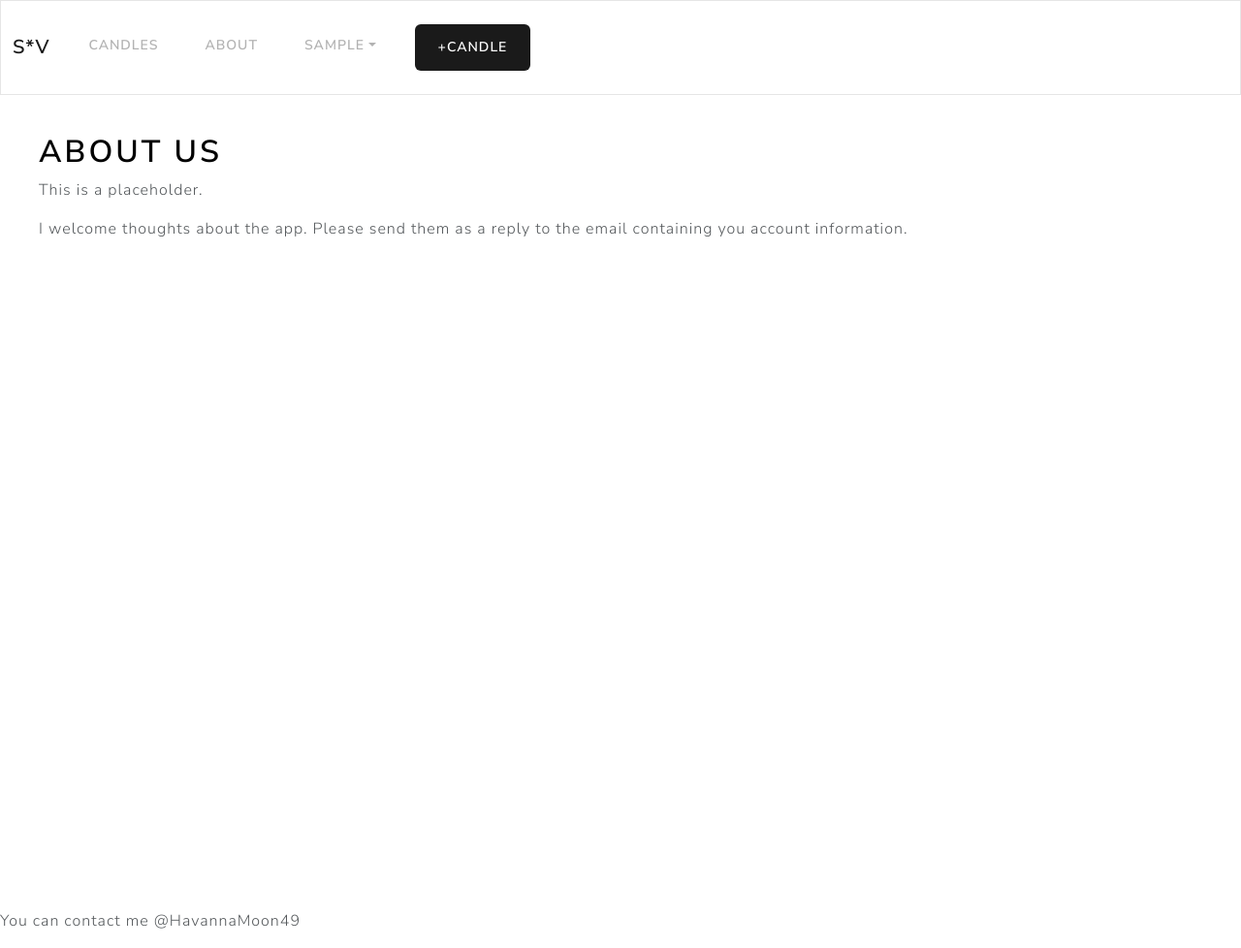
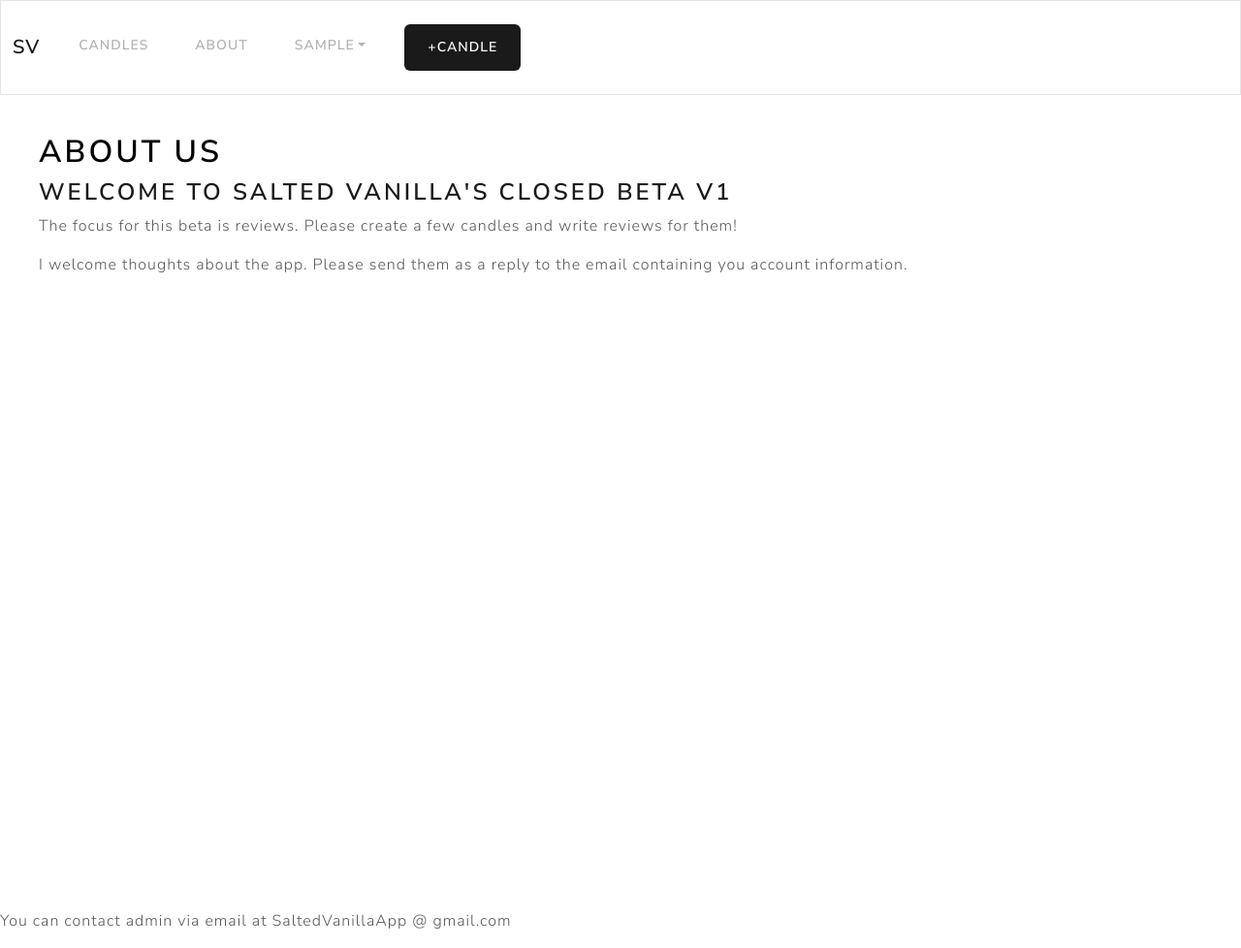
Before and after one commit to KevinPierre97/saltedvanillamvp, a Django app: page /about/ in a window 1280 px wide. Shown: the whole page at 97% size. Run offline with Django 3.2, Linux system fonts and the light colour scheme; the visitor is signed in with stand-in values (Sample User, id 1); some libraries are stand-ins or nearby versions.

Commit message:
Added captcha and changed footer and updated about us

```diff
--- a/landingpageapp/admin.py
+++ b/landingpageapp/admin.py
@@ -3,4 +3,6 @@ from landingpageapp.models import Member
 
 class MemberAdmin(admin.ModelAdmin):
     list_display = ('email', 'date_joined')
+    readonly_fields = ('referred_by',)
+
 admin.site.register(Member, MemberAdmin)
--- a/myclientapp/settings/common.py
+++ b/myclientapp/settings/common.py
@@ -80,6 +80,9 @@ INSTALLED_APPS = [
     # apparently django_select2 needs more intricate settings (Redis) when multiple servers comes into play
     'random_username',
     # This is only needed for generating usernames for beta, it's only use is in make_beta_user command
+
+    'django_recaptcha',
+    # package for adding recaptcha v2 to landing page join form
 
 ]
 
--- a/myclientapp/settings/dev.py
+++ b/myclientapp/settings/dev.py
@@ -7,6 +7,7 @@ SECRET_KEY = 'django-insecure-cirz^#=8zk8$+goq3nc3@7j_4bt0p^fmw6k+kp=4dx6z!b8pc4
 WHITENOISE_AUTOREFRESH = True
 LOCKDOWN_ENABLED = False
 # LOCKDOWN_PASSWORDS = env('LOCKDOWN_PASSWORDS')
+SILENCED_SYSTEM_CHECKS = ['django_recaptcha.recaptcha_test_key_error']
 
 MEDIA_URL = '/media/'
 MEDIA_ROOT = BASE_DIR / 'media'
--- a/myclientapp/settings/prod.py
+++ b/myclientapp/settings/prod.py
@@ -8,6 +8,10 @@ BASE_URL = env.str('BASE_URL', default="https://saltedvanillamvp.applikuapp.com"
 LOCKDOWN_ENABLED = False
 # LOCKDOWN_PASSWORDS = env('LOCKDOWN_PASSWORDS')
 
+RECAPTCHA_PUBLIC_KEY = env.str('RECAPTCHA_PUBLIC_KEY')
+RECAPTCHA_PRIVATE_KEY = env.str('RECAPTCHA_PRIVATE_KEY')
+RECAPTCHA_DOMAIN = 'www.recaptcha.net'
+
 DATABASES = {
     "default": env.db("DATABASE_URL")
 }
--- a/myclientapp/urls.py
+++ b/myclientapp/urls.py
@@ -17,10 +17,10 @@ from django.urls import path, include, re_path
 from django.conf import settings
 from django.conf.urls.static import static
 from django.contrib.auth.views import PasswordResetConfirmView, PasswordResetCompleteView
+from django.views.generic.base import TemplateView
 
-from landingpageapp.views import(
-    landing_page_view,
-    landing_page_form_view,
+from landingpageapp.views import (
+     landing_page_form_view,
 )
 
 from mymainapp.views import (
@@ -48,9 +48,11 @@ from usermodel.views import (
 
 urlpatterns = [
     path('sadmin/', admin.site.urls),
+    path("robots.txt", TemplateView.as_view(template_name="robots.txt", content_type="text/plain")),
     path('select2/', include('django_select2.urls')),
     # path('home2/', home_screen_view, name="home"),
     path('', landing_page_form_view.as_view(), name="landing-page"),
+    path('<int:referral_option>/', landing_page_form_view.as_view(), name="landing-page-with-referral"),
     path('home/', frontpage_view, name="frontpage"),
     path('profile/<str:usn>', profile_view, name="profile"),
     path('candles/', candle_list_view, name="candles"),
--- a/mymainapp/models.py
+++ b/mymainapp/models.py
@@ -29,6 +29,8 @@ class ScentNote(models.Model):
     name = models.CharField(max_length=255,
                             unique=True,
                             help_text="Name of the scent (use underscores instead of spaces")
+    # genre = models.ForeignKey(ScentGenre, on_delete=models.SET_NULL, null=True, blank=True)
+    # family = models.ForeignKey(ScentFamily, on_delete=models.SET_NULL, null=True, blank=True)
 
     def folder_path_note(self, filename):
         """ Returns the name of the path, which creates a folder for every scent note to store its image"""
--- a/mymainapp/templates/mymainapp/about.html
+++ b/mymainapp/templates/mymainapp/about.html
@@ -2,6 +2,7 @@
 
 {% block content %}
     <h1>About Us</h1>
-    <p>This is a placeholder.</p>
+    <h3>Welcome to Salted Vanilla's Closed Beta v1</h3>
+    <p>The focus for this beta is reviews. Please create a few candles and write reviews for them!</p>
     <p>I welcome thoughts about the app. Please send them as a reply to the email containing you account information.</p>
 {% endblock %}
--- a/mymainapp/templates/mymainapp/candle_detail.html
+++ b/mymainapp/templates/mymainapp/candle_detail.html
@@ -9,8 +9,8 @@
                 <h2> {{ candle.name }}<br>
                     <small class="text-body-secondary"> by {{ candle.brand_id }}</small>
                 </h2>
-                {% if candle.candle_image %}
-                    <img src="/media/{{ candle.candle_image }}" alt="" style="width: 100%">
+                {% if candle.candle_image and candle.isImageAdminApproved %}
+                    <img src="/media/{{ candle.candle_image  }}" alt="" style="width: 100%">
                 {% else %}
                     <img src="/media/defaults/logo2.png" alt="" style="width: 100%">
                 {% endif %}
--- a/mymainapp/templates/mymainapp/candle_list.html
+++ b/mymainapp/templates/mymainapp/candle_list.html
@@ -11,7 +11,7 @@
                     <div class="col-xs-12 col-lg-4" style="padding: 5vh">
                         <div class="card" style="width: 100%; height: 100%;">
                             <a href="{{ candle.get_absolute_url }}">
-                                {% if candle.candle_image %}
+                                {% if candle.candle_image and candle.isImageAdminApproved %}
                                     <img src="/media/{{ candle.candle_image }}" alt="" class="card-img-top" style="">
                                 {% else %}
                                     <img src="/media/defaults/logo2.png" alt="" class="card-img-top">
--- a/mymainapp/templates/mymainapp/createcandle_form.html
+++ b/mymainapp/templates/mymainapp/createcandle_form.html
@@ -21,6 +21,7 @@
         </form>
         <script src="https://cdnjs.cloudflare.com/ajax/libs/jquery/3.5.1/jquery.min.js"></script>
         {{ form.media.js }}
+        <p>* = required</p>
     </div>
 
 {% endblock %}
--- a/mymainapp/views.py
+++ b/mymainapp/views.py
@@ -110,7 +110,7 @@ class candle_create_view(SuccessMessageMixin, CreateView):
 	model = Candle
 	form_class = CreateCandleModelForm
 	template_name = 'mymainapp/createcandle_form.html'
-	success_message = "%(name)s was successfully created. Thank you for contributing!"
+	success_message = "Candle: %(name)s was successfully created. Thank you for contributing!"
 
 
 class RedirectToPreviousMixin:
@@ -128,7 +128,7 @@ class brand_create_view(RedirectToPreviousMixin, SuccessMessageMixin, CreateView
 	form_class = BrandForm
 	# fields = ('name',)
 	template_name = 'mymainapp/brand_form.html'
-	success_message = "%(name)s was successfully created"
+	success_message = "Brand: %(name)s was successfully created"
 	success_url = reverse_lazy('frontpage')
 
 
--- a/requirements.txt
+++ b/requirements.txt
@@ -10,3 +10,4 @@ pillow==10.3.0
 crispy-bootstrap5==2024.2
 django-crispy-forms==2.2
 django-select2==8.2.0
+django-recaptcha==4.0.0
--- /dev/null
+++ b/templates/robots.txt
@@ -0,0 +1,5 @@
+User-Agent: *
+Disallow: /
+
+User-agent: GPTBot
+Disallow: /
--- a/templates/snippets/footer.html
+++ b/templates/snippets/footer.html
@@ -9,4 +9,4 @@
 {#<div class="footer">#}
 {#	<p>this is a footer</p>#}
 {#</div>#}
-<p>You can contact me @HavannaMoon49</p>
+<p>You can contact admin via email at SaltedVanillaApp @ gmail.com</p>
--- a/templates/snippets/header.html
+++ b/templates/snippets/header.html
@@ -1,6 +1,6 @@
 <nav class="navbar navbar-expand-lg bg-light" data-bs-theme="light">
   <div class="container-fluid">
-    <a class="navbar-brand" href="{% url 'frontpage' %}">S*V</a>
+    <a class="navbar-brand" href="{% url 'frontpage' %}">SV</a>
     <button class="navbar-toggler" type="button" data-bs-toggle="collapse" data-bs-target="#navbarColor03" aria-controls="navbarColor03" aria-expanded="false" aria-label="Toggle navigation">
       <span class="navbar-toggler-icon"></span>
     </button>
```
Also changed, not shown: landingpageapp/forms.py (+9 -1 lines), landingpageapp/views.py (+12 -0 lines), templates/landingpageapp/landing_page.html (+7 -0 lines).
